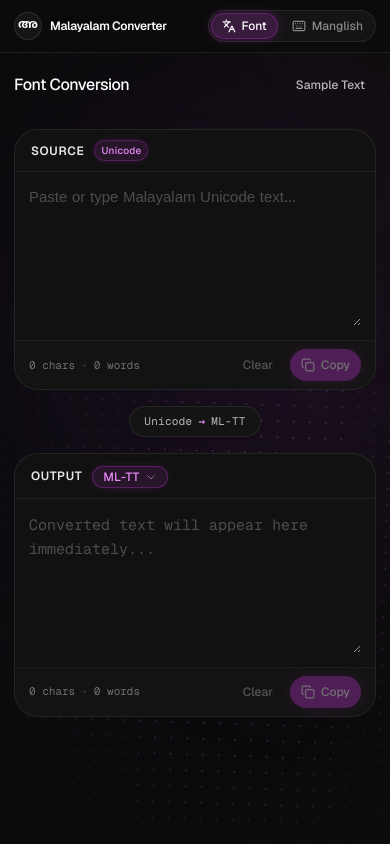
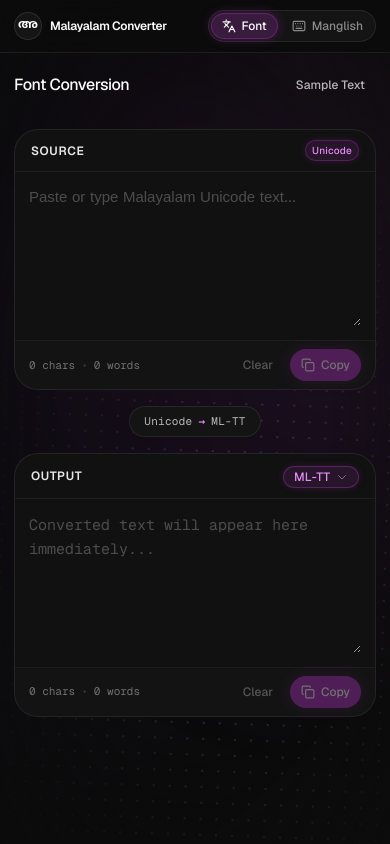
Before and after one commit to Faiz-wdr/ml, a React (Vite) app: page / in a window 390 px wide. Built offline with nearby package versions, Linux system fonts and the light colour scheme.

Commit message:
button update

```diff
--- a/src/components/converter/EditorToolbar.tsx
+++ b/src/components/converter/EditorToolbar.tsx
@@ -24,18 +24,22 @@ export const EditorToolbar: React.FC<EditorToolbarProps> = ({
     <div
       className={`flex items-center justify-between border-b border-white/[0.06] px-4 py-2.5 sm:px-5 ${className}`}
     >
-      <div className="flex items-center gap-2.5">
+      <div className="flex items-center justify-between sm:justify-start gap-2.5 w-full sm:w-auto">
         {label && (
-          <span className="text-xs font-semibold uppercase tracking-wider text-white/90">
+          <span className="text-xs font-semibold uppercase tracking-wider text-white/90 shrink-0">
             {label}
           </span>
         )}
-        {formatTag && (
-          <Badge variant="accent" size="xs">
-            {formatTag}
-          </Badge>
+        {(formatTag || leftContent) && (
+          <div className="flex items-center gap-2 ml-auto sm:ml-0 shrink-0">
+            {formatTag && (
+              <Badge variant="accent" size="xs">
+                {formatTag}
+              </Badge>
+            )}
+            {leftContent}
+          </div>
         )}
-        {leftContent}
       </div>
 
       {(rightActions || charCount !== undefined) && (
--- a/src/components/converter/FontSelector.tsx
+++ b/src/components/converter/FontSelector.tsx
@@ -7,6 +7,7 @@ export interface FontSelectorProps {
   onSelectFormat: (formatId: string) => void
   className?: string
   direction?: 'up' | 'down' | 'auto'
+  align?: 'left' | 'right'
 }
 
 export const FontSelector: React.FC<FontSelectorProps> = ({
@@ -14,6 +15,7 @@ export const FontSelector: React.FC<FontSelectorProps> = ({
   onSelectFormat,
   className = '',
   direction = 'down',
+  align = 'right',
 }) => {
   const dropdownItems = TARGET_FONT_FORMATS.map((font) => ({
     id: font.id,
@@ -22,12 +24,11 @@ export const FontSelector: React.FC<FontSelectorProps> = ({
 
   return (
     <div className={`inline-flex items-center gap-2 ${className}`}>
-
       <Dropdown
         items={dropdownItems}
         selectedId={selectedFormatId}
         onSelect={onSelectFormat}
-        align="left"
+        align={align}
         direction={direction}
         variant="badge"
       />
```
